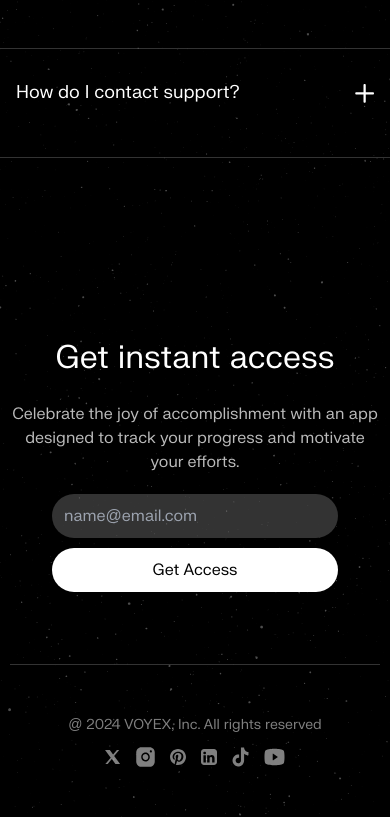
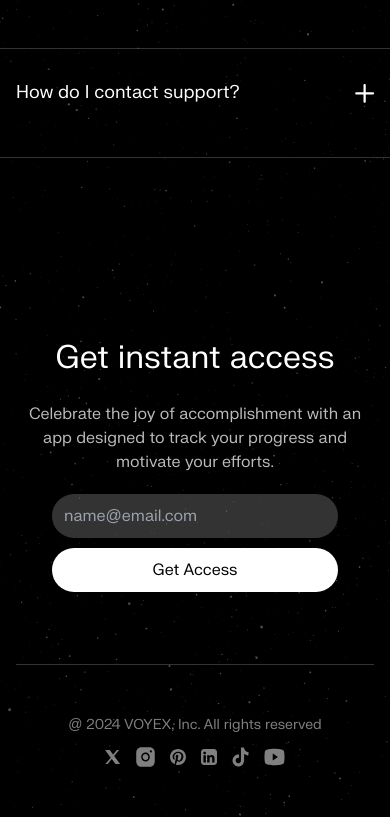
Before and after one commit to Bodemola123/Voyex-landing, a Next.js app: page / in a window 390 px wide. Shown: the part 6140-6957 px from the top of the page. Built offline with nearby package versions, Linux system fonts and the light colour scheme.

Commit message:
Update Final.js
16px man. Henry na clown

```diff
--- a/components/Play/Final.js
+++ b/components/Play/Final.js
@@ -46,7 +46,7 @@ const Final = () => {
     };
 
   return (
-    <div className='mt-[176px] flex flex-col lg:px-[120px] md:px-[10px] sm:px-[10px]'>
+    <div className='mt-[176px] flex flex-col lg:px-[120px] md:px-[10px] sm:px-[16px]'>
         <div className='flex flex-row sm:gap-[40px] justify-center items-center sm:mx-auto'>
             <Image src={'/Chart.svg'} alt='chart' width={263} height={263} className='relative lg:top-[-106px] md:top-[-136px] lg:left-0 md:right-[0px] sm:hidden md:flex message-bubble'/>
             <div className='flex flex-col gap-[20px]'>
```
